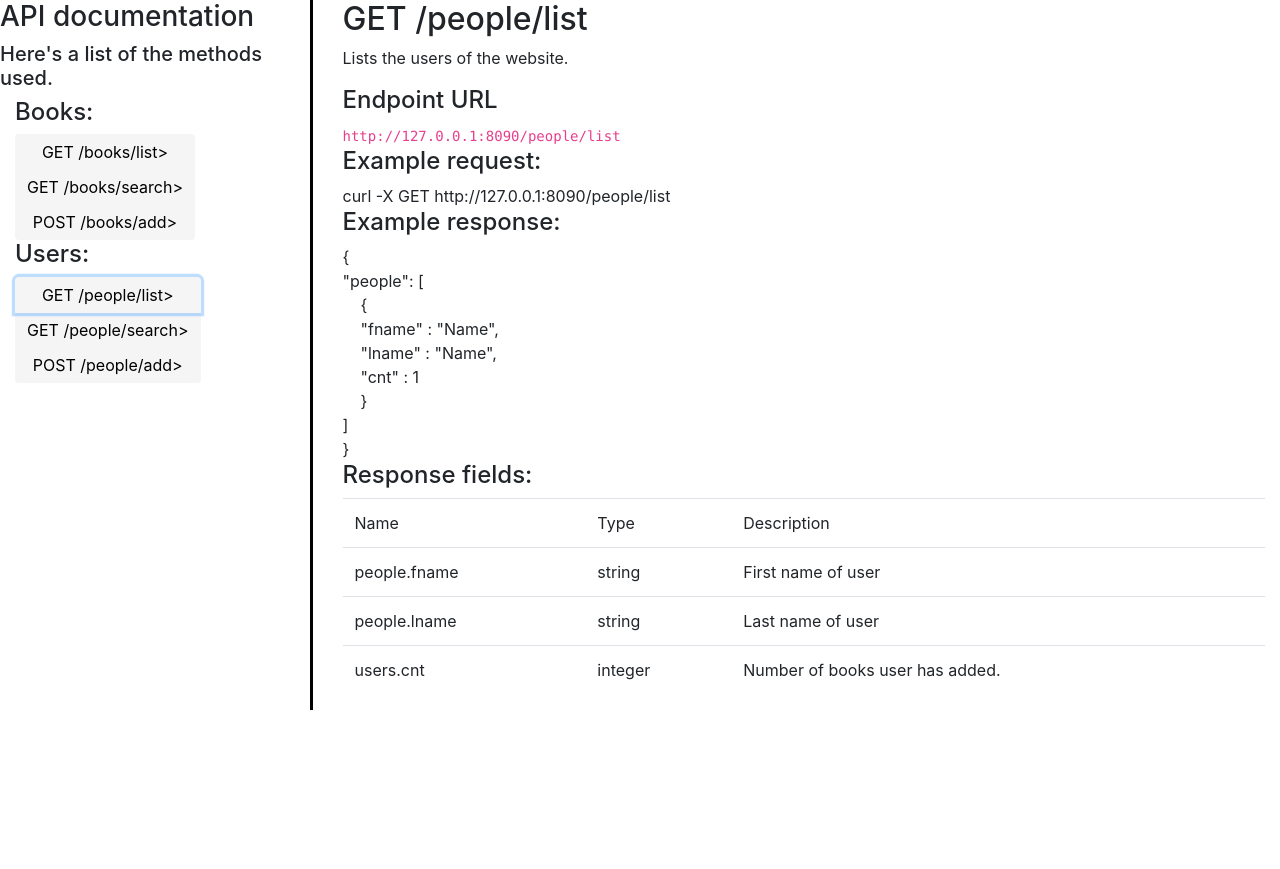
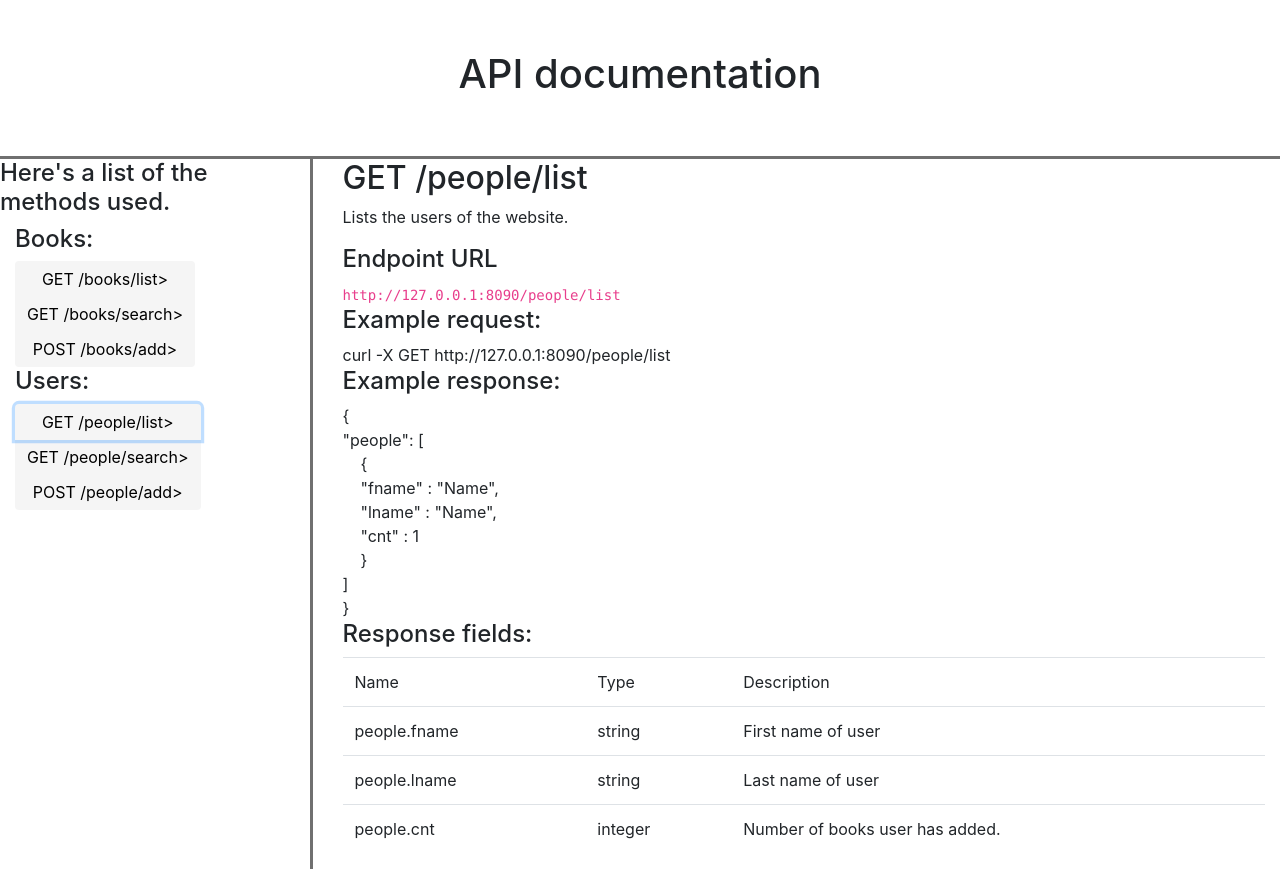
Before and after one commit to adrianatihan/ReadingTracker, a plain HTML site: page apiDocumentation.html in a window 1280 px wide. Both pictures are taken after a click on the button "GET /people/list>". Before the commit the page ends 800 px from the top, so only its background shows below. Drawn offline with nearby package versions, Linux system fonts and the light colour scheme.

Commit message:
Edits to documentation

```diff
--- a/apiDocumentation.html
+++ b/apiDocumentation.html
@@ -11,22 +11,29 @@
 
         <style>
             .col-sm-3{
-                border-right: 3px solid black;
+                border-right: 3px solid rgba(0, 0, 0, 0.562);
             }
             .btn{
                 color: black;
                 background-color: whitesmoke;
                 border: none;
             }
+            #pageTitle{
+                border-bottom: 3px solid rgba(0, 0, 0, 0.562);
+                padding: 50px;
+                text-align: center;
+            }
         </style>
 
         <title>Documentation</title>
     </head>
     <body>
+        <div class="container-fluid" id="pageTitle">
+            <h1>API documentation</h1>
+        </div>
         <div class="row">
         <div class="col-sm-3">
-            <h3>API documentation</h3>
-            <h5>Here's a list of the methods used.</h5>
+            <h4>Here's a list of the methods used.</h4>
         <div class="container-fluid" id="body">
             <h4>Books:</h4>
             <div class="btn-group-vertical">
--- a/documentation.js
+++ b/documentation.js
@@ -56,7 +56,7 @@ function peopleList(){
     document.getElementById("table").innerHTML='<tr>'+'<td> Name</td>'+ '<td> Type</td>'+ '<td> Description</td>'+ '</tr>'+
     '<tr>'+'<td> people.fname</td>'+ '<td> string</td>'+ '<td> First name of user</td>'+ '</tr>'+
     '<tr>'+'<td> people.lname</td>'+ '<td> string</td>'+ '<td> Last name of user</td>'+ '</tr>'+
-    '<tr><td>users.cnt</td><td>integer</td><td>Number of books user has added.</td></tr>';
+    '<tr><td>people.cnt</td><td>integer</td><td>Number of books user has added.</td></tr>';
 }
 
 function peopleSearch(){
@@ -69,7 +69,7 @@ function peopleSearch(){
     document.getElementById("table").innerHTML='<tr>'+'<td> Name</td>'+ '<td> Type</td>'+ '<td> Description</td>'+ '</tr>'+
     '<tr>'+'<td> people.fname</td>'+ '<td> string</td>'+ '<td> First name of user</td>'+ '</tr>'+
     '<tr>'+'<td> people.lname</td>'+ '<td> string</td>'+ '<td> Last name of user</td>'+ '</tr>'+
-    '<tr><td>users.cnt</td><td>integer</td><td>Number of books user has added.</td></tr>';
+    '<tr><td>people.cnt</td><td>integer</td><td>Number of books user has added.</td></tr>';
 }
 
 function peopleAdd(){
@@ -81,5 +81,5 @@ function peopleAdd(){
     document.getElementById("table").innerHTML='<tr>'+'<td> Name</td>'+ '<td> Type</td>'+ '<td> Description</td>'+ '</tr>'+
     '<tr>'+'<td> people.fname</td>'+ '<td> string</td>'+ '<td> First name of user</td>'+ '</tr>'+
     '<tr>'+'<td> people.lname</td>'+ '<td> string</td>'+ '<td> Last name of user</td>'+ '</tr>'+
-    '<tr><td>users.cnt</td><td>integer</td><td>Number of books user has added.</td></tr>';
+    '<tr><td>people.cnt</td><td>integer</td><td>Number of books user has added.</td></tr>';
 }
```
